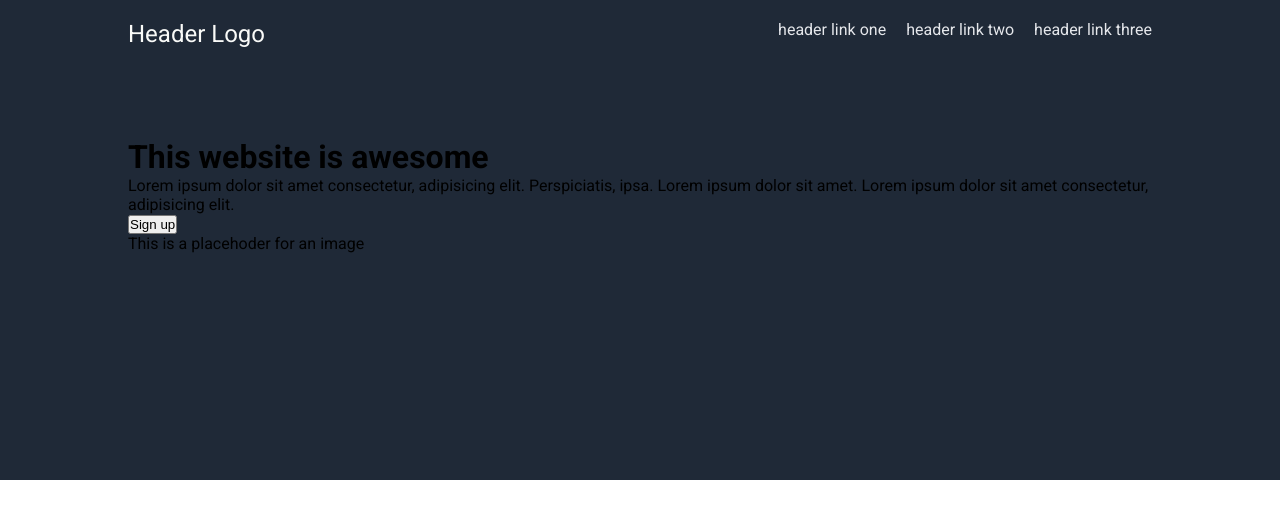
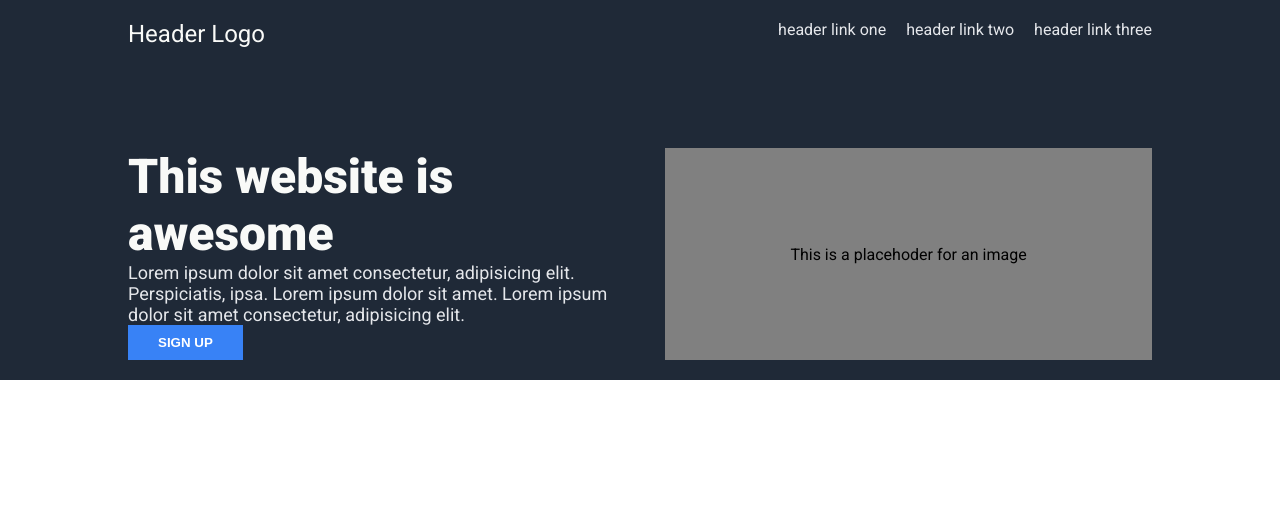
Before and after one commit to thimgrim1337/landing-page, a plain HTML site: page src/index.html in a window 1280 px wide. Drawn offline with Linux system fonts and the light colour scheme.

Commit message:
Add and style hero section

```diff
--- a/src/css/style.css
+++ b/src/css/style.css
@@ -15,16 +15,17 @@ html {
   width: 80%;
 }
 
+/* navbar */
 header {
   background-color: #1f2937;
-  min-height: 60vh;
+  min-height: 40vh;
+  padding: 20px 0;
 }
 
 header nav {
   display: flex;
   justify-content: space-between;
-  padding: 20px 0;
-  margin-bottom: 70px;
+  margin-bottom: 100px;
 }
 
 .logo {
@@ -42,3 +43,46 @@ ul a {
   text-decoration: none;
   color: #e5e7eb;
 }
+/* navbar */
+/* hero */
+.hero {
+  display: flex;
+  gap: 50px;
+  min-height: 20vh;
+}
+
+.hero .content {
+  flex: 1;
+  display: flex;
+  flex-direction: column;
+  justify-content: space-between;
+  align-items: flex-start;
+}
+
+.content h1 {
+  font-size: 48px;
+  font-weight: 900;
+  color: #f9faf8;
+}
+
+.content p {
+  font-size: 18px;
+  color: #e5e7eb;
+}
+
+.content button {
+  padding: 10px 30px;
+  color: white;
+  background-color: #3882f6;
+  text-transform: uppercase;
+  font-weight: bold;
+  border: none;
+}
+
+.hero-img {
+  flex: 1;
+  background-color: gray;
+  display: flex;
+  justify-content: center;
+  align-items: center;
+}
--- a/src/index.html
+++ b/src/index.html
@@ -18,7 +18,7 @@
             <li><a href="#">header link three</a></li>
           </ul>
         </nav>
-        <div class="header-content">
+        <div class="hero">
           <div class="content">
             <h1>This website is awesome</h1>
             <p>
@@ -27,10 +27,9 @@
             </p>
             <button>Sign up</button>
           </div>
-          <div class="header-img">This is a placehoder for an image</div>
+          <div class="hero-img">This is a placehoder for an image</div>
         </div>
-
-            </header>
+        </header>
       </div>
   </body>
 </html>
```
